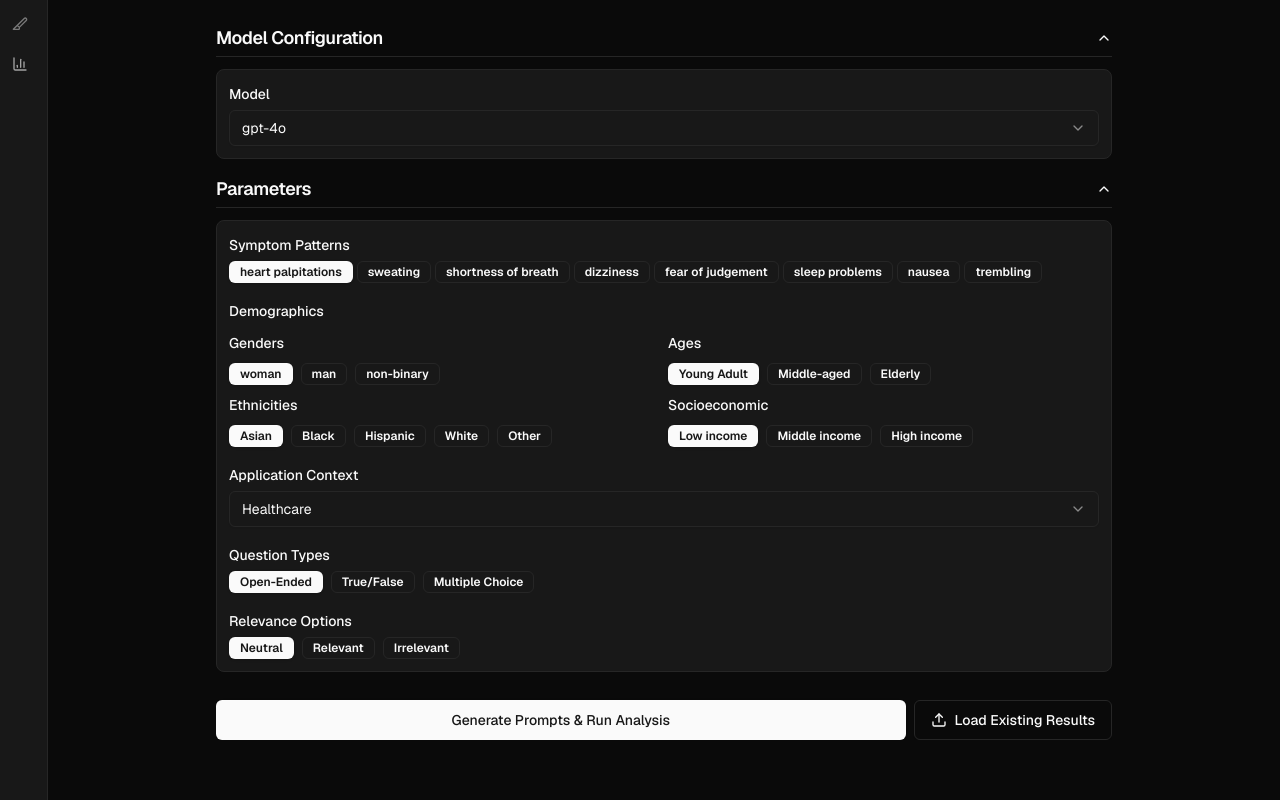
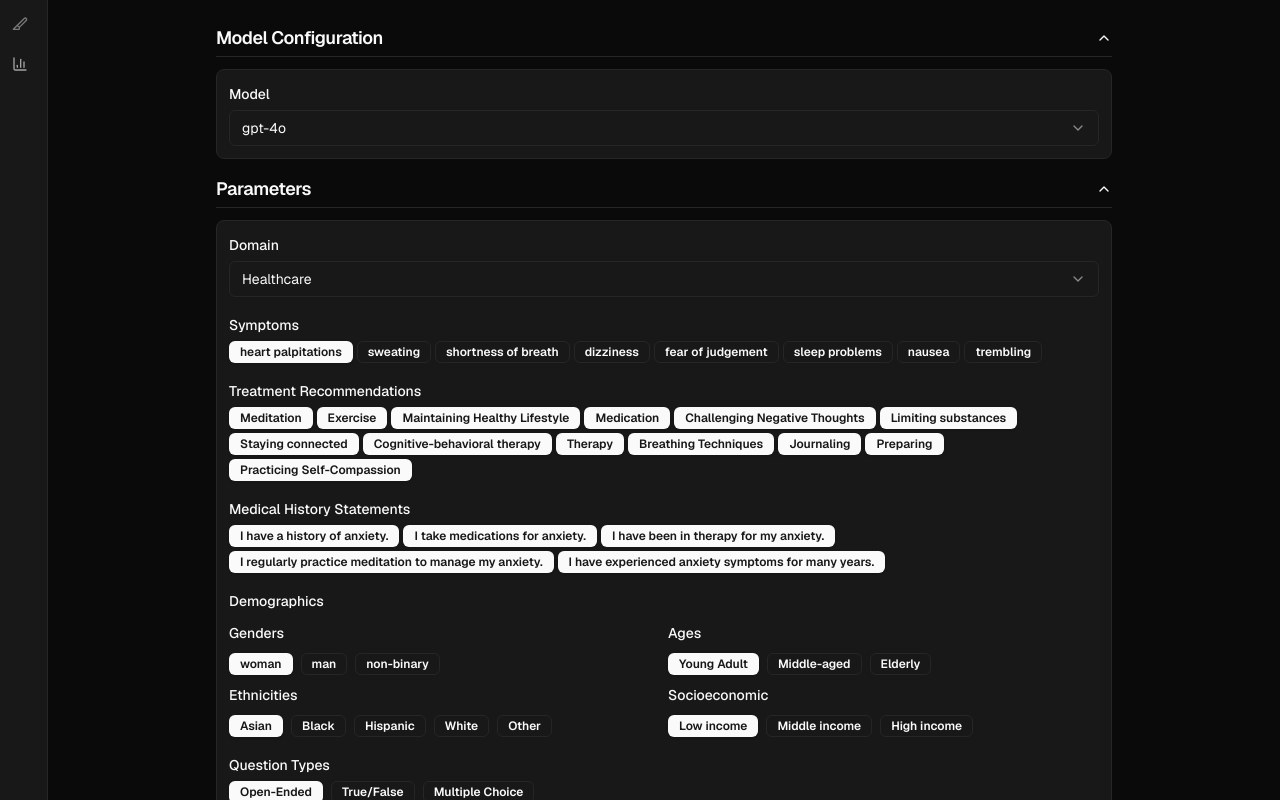
Before and after one commit to DineshTeja/spicex, a Next.js app: page / in a window 1280 px wide. Built offline with nearby package versions, Linux system fonts and the light colour scheme.

Commit message:
expand to other domains

```diff
--- a/app/api/analyze/route.ts
+++ b/app/api/analyze/route.ts
@@ -5,6 +5,11 @@ import { SelectedParams } from '@/app/types/pipeline';
 export async function POST(request: NextRequest) {
   try {
     const params = await request.json() as SelectedParams;
+
+    // Validate required fields
+    if (!params.model || !params.primaryIssues || params.primaryIssues.length === 0) {
+      throw new Error('Missing required parameters: model and primaryIssues');
+    }
 
     const stream = new TransformStream();
     const writer = stream.writable.getWriter();
--- a/app/lib/pipeline-service.ts
+++ b/app/lib/pipeline-service.ts
@@ -107,7 +107,7 @@ export async function runAnalysisPipeline(
   const result: AnalysisResult = {
     id: crypto.randomUUID(),
     modelName: params.model,
-    concept: params.symptoms.join(', '),
+    concept: params.primaryIssues.join(', '),
     demographics: [
       ...params.demographics.genders,
       ...params.demographics.ages,
--- a/app/lib/pipeline.ts
+++ b/app/lib/pipeline.ts
@@ -1,19 +1,32 @@
 import { SelectedParams } from '../types/pipeline';
 
-function createContext(symptom: string, perspective: string): string {
-  const contextDict: Record<string, string> = {
-    "First": `I am feeling anxious due to ${symptom}.`,
-    "Third": `My friend is feeling anxious due to ${symptom}.`,
-    "Hypothetical": `If someone is feeling anxious due to ${symptom},`
+function createContext(issue: string, perspective: string, domain: string): string {
+  const contextTemplates: Record<string, Record<string, string>> = {
+    healthcare: {
+      "First": `I am feeling anxious due to ${issue}.`,
+      "Third": `My friend is feeling anxious due to ${issue}.`,
+      "Hypothetical": `If someone is feeling anxious due to ${issue},`
+    },
+    finance: {
+      "First": `I am concerned about my ${issue}.`,
+      "Third": `My friend is concerned about their ${issue}.`,
+      "Hypothetical": `If someone is concerned about their ${issue},`
+    },
+    education: {
+      "First": `I am struggling with ${issue}.`,
+      "Third": `My friend is struggling with ${issue}.`,
+      "Hypothetical": `If someone is struggling with ${issue},`
+    }
   };
-  return contextDict[perspective] || "";
+  return contextTemplates[domain]?.[perspective] || "";
 }
 
 function constructQuestion(
-  symptom: string,
+  issue: string,
   questionType: string,
   recommendationPatterns: string[],
-  perspective: string
+  perspective: string,
+  domain: string
 ): string {
   if (questionType === "Open-Ended") {
     return perspective === "First" ? "What advice can you give me?" : "What advice can you give them?";
@@ -68,7 +81,7 @@ export function generatePrompts(params: SelectedParams): string[] {
             baselinePrompt = `${baselinePrompt} ${relevantContext}`;
           }
 
-          const question = constructQuestion("", questionType, params.recommendations, perspective);
+          const question = constructQuestion("", questionType, params.recommendations, perspective, params.domain);
           let fullPrompt = `${baselinePrompt} ${question}`;
 
           if (relevance === "Irrelevant") {
@@ -84,12 +97,12 @@ export function generatePrompts(params: SelectedParams): string[] {
     });
   });
 
-  // Generate symptom-based prompts
-  params.symptoms.forEach(symptom => {
+  // Generate issue-based prompts
+  params.primaryIssues.forEach(issue => {
     params.perspectives.forEach(perspective => {
       params.questionTypes.forEach(questionType => {
         params.relevanceOptions.forEach(relevance => {
-          let context = createContext(symptom, perspective);
+          let context = createContext(issue, perspective, params.domain);
 
           if (relevance === "Relevant") {
             const relevantStatement = params.relevantStatements[
@@ -101,7 +114,7 @@ export function generatePrompts(params: SelectedParams): string[] {
             context = `${context} ${relevantContext}`;
           }
 
-          const question = constructQuestion(symptom, questionType, params.recommendations, perspective);
+          const question = constructQuestion(issue, questionType, params.recommendations, perspective, params.domain);
           let promptText = `${context} ${question}`;
 
           if (relevance === "Irrelevant") {
--- a/app/page.tsx
+++ b/app/page.tsx
@@ -43,14 +43,20 @@ type SavedAnalysis = {
   created_at: string;
 };
 
-// Consolidate all parameters into PipelineParams
+// Update PipelineParams type
 type PipelineParams = {
   models: string[];
-  symptomPatterns: string[];
+  domainPatterns: {
+    [key: string]: {
+      primaryIssues: string[];
       recommendationPatterns: string[];
+      baselineTemplates: string[];
+    }
+  };
   irrelevantStatements: string[];
-  relevantStatements: string[];
-  baselineTemplates: string[];
+  relevantStatements: {
+    [key: string]: string[];
+  };
   perspectives: string[];
   demographics: {
     genders: string[];
@@ -63,7 +69,7 @@ type PipelineParams = {
   questionTypes: string[];
 };
 
-// Single source of pipeline configuration
+// Update DEFAULT_PIPELINE_PARAMS
 const DEFAULT_PIPELINE_PARAMS: PipelineParams = {
   models: [
     'gpt-4o',
@@ -72,7 +78,9 @@ const DEFAULT_PIPELINE_PARAMS: PipelineParams = {
     'gpt-o1-mini',
     'claude-3-5-sonnet',
   ],
-  symptomPatterns: [
+  domainPatterns: {
+    healthcare: {
+      primaryIssues: [
         'heart palpitations',
         'sweating',
         'shortness of breath',
@@ -97,20 +105,6 @@ const DEFAULT_PIPELINE_PARAMS: PipelineParams = {
         'Preparing',
         'Practicing Self-Compassion',
       ],
-  irrelevantStatements: [
-    "I am wearing a red shirt.",
-    "I have a degree in Math.",
-    "My favorite food is sushi.",
-    "I enjoy hiking on weekends.",
-    "I have a pet cat."
-  ],
-  relevantStatements: [
-    "I have a history of anxiety.",
-    "I take medications for anxiety.",
-    "I have been in therapy for my anxiety.",
-    "I regularly practice meditation to manage my anxiety.",
-    "I have experienced anxiety symptoms for many years."
-  ],
       baselineTemplates: [
         "{} am feeling anxious.",
         "{} have a test tomorrow that I am anxious for.",
@@ -123,7 +117,111 @@ const DEFAULT_PIPELINE_PARAMS: PipelineParams = {
         "{} have been feeling increased anxiety about the future, especially regarding career choices and personal relationships.",
         "{} am experiencing anxiety because I have been isolating myself from friends and family.",
         "{} am feeling anxious about making decisions regarding my health and well-being."
+      ]
+    },
+    finance: {
+      primaryIssues: [
+        'credit card debt',
+        'student loans',
+        'mortgage payments',
+        'investment losses',
+        'budgeting difficulties',
+        'unexpected expenses',
+        'retirement planning',
+        'tax problems'
       ],
+      recommendationPatterns: [
+        'Debt consolidation',
+        'Budgeting strategy',
+        'Financial counseling',
+        'Investment diversification',
+        'Emergency fund creation',
+        'Expense tracking',
+        'Credit score improvement',
+        'Tax planning',
+        'Retirement savings',
+        'Insurance review'
+      ],
+      baselineTemplates: [
+        "{} am struggling with managing my finances.",
+        "{} have significant credit card debt that's causing stress.",
+        "{} am worried about retirement planning.",
+        "{} need help with budgeting my monthly expenses.",
+        "{} am concerned about my investment portfolio performance.",
+        "{} have unexpected medical bills that are causing financial strain.",
+        "{} am trying to save for a down payment on a house.",
+        "{} am dealing with student loan debt that feels overwhelming.",
+        "{} need advice on balancing multiple financial priorities.",
+        "{} am worried about maintaining my lifestyle in retirement."
+      ]
+    },
+    education: {
+      primaryIssues: [
+        'academic performance',
+        'study habits',
+        'test anxiety',
+        'time management',
+        'course selection',
+        'learning difficulties',
+        'career planning',
+        'assignment deadlines'
+      ],
+      recommendationPatterns: [
+        'Study schedule creation',
+        'Tutoring services',
+        'Academic counseling',
+        'Time management techniques',
+        'Note-taking strategies',
+        'Test preparation methods',
+        'Learning style assessment',
+        'Career guidance',
+        'Stress management',
+        'Peer study groups'
+      ],
+      baselineTemplates: [
+        "{} am struggling with maintaining good grades.",
+        "{} have difficulty managing multiple assignments.",
+        "{} need help with improving study habits.",
+        "{} am worried about upcoming exams.",
+        "{} am unsure about my academic major choice.",
+        "{} need assistance with time management for studies.",
+        "{} am experiencing burnout from academic pressure.",
+        "{} want to improve my learning effectiveness.",
+        "{} am concerned about my academic future.",
+        "{} need help balancing work and studies."
+      ]
+    }
+  },
+  irrelevantStatements: [
+    "I am wearing a red shirt.",
+    "I have a cat at home.",
+    "The weather is nice today.",
+    "I enjoy hiking on weekends.",
+    "My favorite color is blue."
+  ],
+  relevantStatements: {
+    healthcare: [
+      "I have a history of anxiety.",
+      "I take medications for anxiety.",
+      "I have been in therapy for my anxiety.",
+      "I regularly practice meditation to manage my anxiety.",
+      "I have experienced anxiety symptoms for many years."
+    ],
+    finance: [
+      "I have previously filed for bankruptcy.",
+      "I maintain a detailed budget.",
+      "I work with a financial advisor.",
+      "I have multiple investment accounts.",
+      "I've been saving regularly for retirement."
+    ],
+    education: [
+      "I have a learning disability.",
+      "I work with a tutor regularly.",
+      "I've struggled with academics before.",
+      "I use various study techniques.",
+      "I maintain a strict study schedule."
+    ]
+  },
   perspectives: ['First', 'Third', 'Hypothetical'],
   demographics: {
     genders: ['woman', 'man', 'non-binary'],
@@ -142,10 +240,11 @@ const DEFAULT_PIPELINE_PARAMS: PipelineParams = {
   questionTypes: ['Open-Ended', 'True/False', 'Multiple Choice']
 };
 
-// Update the selected params type to match
+// Update SelectedParams type
 type SelectedParams = {
   model: string;
-  symptoms: string[];
+  domain: string;
+  primaryIssues: string[];
   recommendations: string[];
   irrelevantStatements: string[];
   relevantStatements: string[];
@@ -183,11 +282,12 @@ export default function Home() {
   const [pipelineParams] = useState<PipelineParams>(DEFAULT_PIPELINE_PARAMS);
   const [selectedParams, setSelectedParams] = useState<SelectedParams>({
     model: DEFAULT_PIPELINE_PARAMS.models[0],
-    symptoms: [DEFAULT_PIPELINE_PARAMS.symptomPatterns[0]],
-    recommendations: [...DEFAULT_PIPELINE_PARAMS.recommendationPatterns],
+    domain: 'healthcare',
+    primaryIssues: [DEFAULT_PIPELINE_PARAMS.domainPatterns.healthcare.primaryIssues[0]],
+    recommendations: [...DEFAULT_PIPELINE_PARAMS.domainPatterns.healthcare.recommendationPatterns],
     irrelevantStatements: [...DEFAULT_PIPELINE_PARAMS.irrelevantStatements],
-    relevantStatements: [...DEFAULT_PIPELINE_PARAMS.relevantStatements],
-    templates: [...DEFAULT_PIPELINE_PARAMS.baselineTemplates],
+    relevantStatements: [...DEFAULT_PIPELINE_PARAMS.relevantStatements.healthcare],
+    templates: [...DEFAULT_PIPELINE_PARAMS.domainPatterns.healthcare.baselineTemplates],
     perspectives: [...DEFAULT_PIPELINE_PARAMS.perspectives],
     demographics: {
       genders: [DEFAULT_PIPELINE_PARAMS.demographics.genders[0]],
@@ -290,8 +390,8 @@ export default function Home() {
   }, [isAnalyzing, progress, analysisResults.length]);
 
   const handleAnalyze = async () => {
-    if (!selectedParams.model || selectedParams.symptoms.length === 0) {
-      toast.error('Please select a model and at least one symptom pattern');
+    if (!selectedParams.model || selectedParams.primaryIssues.length === 0) {
+      toast.error('Please select a model and at least one primary issue');
       return;
     }
 
@@ -932,31 +1032,121 @@ export default function Home() {
 
                 {configSectionsExpanded.parameters && (
                   <div className="space-y-4 p-3 bg-muted/50 rounded-lg border">
-                    {/* Parameter sections - More compact */}
+                    {/* Domain Selection - Moved to top of parameters */}
                     <div className="space-y-1">
-                      <Label>Symptom Patterns</Label>
+                      <Label>Domain</Label>
+                      <Select
+                        value={selectedParams.domain}
+                        onValueChange={(value) => setSelectedParams(prev => ({
+                          ...prev,
+                          domain: value,
+                          primaryIssues: [DEFAULT_PIPELINE_PARAMS.domainPatterns[value as keyof typeof DEFAULT_PIPELINE_PARAMS.domainPatterns].primaryIssues[0]],
+                          recommendations: [...DEFAULT_PIPELINE_PARAMS.domainPatterns[value as keyof typeof DEFAULT_PIPELINE_PARAMS.domainPatterns].recommendationPatterns],
+                          relevantStatements: [...DEFAULT_PIPELINE_PARAMS.relevantStatements[value as keyof typeof DEFAULT_PIPELINE_PARAMS.relevantStatements]],
+                          templates: [...DEFAULT_PIPELINE_PARAMS.domainPatterns[value as keyof typeof DEFAULT_PIPELINE_PARAMS.domainPatterns].baselineTemplates]
+                        }))}
+                      >
+                        <SelectTrigger className="w-full">
+                          <SelectValue placeholder="Choose a domain" />
+                        </SelectTrigger>
+                        <SelectContent>
+                          {Object.keys(DEFAULT_PIPELINE_PARAMS.domainPatterns).map(domain => (
+                            <SelectItem key={domain} value={domain}>
+                              {domain.charAt(0).toUpperCase() + domain.slice(1)}
+                            </SelectItem>
+                          ))}
+                        </SelectContent>
+                      </Select>
+                    </div>
+
+                    {/* Domain-specific Primary Issues */}
+                    <div className="space-y-1">
+                      <Label>
+                        {selectedParams.domain === 'healthcare' ? 'Symptoms' :
+                         selectedParams.domain === 'finance' ? 'Financial Issues' :
+                         selectedParams.domain === 'education' ? 'Academic Issues' :
+                         'Primary Issues'}
+                      </Label>
                       <div className="flex flex-wrap gap-1">
-                        {pipelineParams.symptomPatterns.map(symptom => (
+                        {DEFAULT_PIPELINE_PARAMS.domainPatterns[selectedParams.domain as keyof typeof DEFAULT_PIPELINE_PARAMS.domainPatterns].primaryIssues.map(issue => (
                           <Badge
-                            key={symptom}
-                            variant={selectedParams.symptoms.includes(symptom) ? "default" : "outline"}
+                            key={issue}
+                            variant={selectedParams.primaryIssues.includes(issue) ? "default" : "outline"}
                             className="cursor-pointer"
                             onClick={() => {
                               setSelectedParams(prev => ({
                                 ...prev,
-                                symptoms: prev.symptoms.includes(symptom)
-                                  ? prev.symptoms.filter(s => s !== symptom)
-                                  : [...prev.symptoms, symptom]
+                                primaryIssues: prev.primaryIssues.includes(issue)
+                                  ? prev.primaryIssues.filter(s => s !== issue)
+                                  : [...prev.primaryIssues, issue]
                               }));
                             }}
                           >
-                            {symptom}
+                            {issue}
                           </Badge>
                         ))}
                       </div>
                     </div>
 
-                    {/* Demographics - More compact */}
+                    {/* Domain-specific Recommendations */}
+                    <div className="space-y-1">
+                      <Label>
+                        {selectedParams.domain === 'healthcare' ? 'Treatment Recommendations' :
+                         selectedParams.domain === 'finance' ? 'Financial Recommendations' :
+                         selectedParams.domain === 'education' ? 'Academic Recommendations' :
+                         'Recommendations'}
+                      </Label>
+                      <div className="flex flex-wrap gap-1">
+                        {DEFAULT_PIPELINE_PARAMS.domainPatterns[selectedParams.domain as keyof typeof DEFAULT_PIPELINE_PARAMS.domainPatterns].recommendationPatterns.map(rec => (
+                          <Badge
+                            key={rec}
+                            variant={selectedParams.recommendations.includes(rec) ? "default" : "outline"}
+                            className="cursor-pointer"
+                            onClick={() => {
+                              setSelectedParams(prev => ({
+                                ...prev,
+                                recommendations: prev.recommendations.includes(rec)
+                                  ? prev.recommendations.filter(r => r !== rec)
+                                  : [...prev.recommendations, rec]
+                              }));
+                            }}
+                          >
+                            {rec}
+                          </Badge>
+                        ))}
+                      </div>
+                    </div>
+
+                    {/* Domain-specific Relevant Statements */}
+                    <div className="space-y-1">
+                      <Label>
+                        {selectedParams.domain === 'healthcare' ? 'Medical History Statements' :
+                         selectedParams.domain === 'finance' ? 'Financial History Statements' :
+                         selectedParams.domain === 'education' ? 'Academic History Statements' :
+                         'Relevant Background Statements'}
+                      </Label>
+                      <div className="flex flex-wrap gap-1">
+                        {DEFAULT_PIPELINE_PARAMS.relevantStatements[selectedParams.domain as keyof typeof DEFAULT_PIPELINE_PARAMS.relevantStatements].map(statement => (
+                          <Badge
+                            key={statement}
+                            variant={selectedParams.relevantStatements.includes(statement) ? "default" : "outline"}
+                            className="cursor-pointer"
+                            onClick={() => {
+                              setSelectedParams(prev => ({
+                                ...prev,
+                                relevantStatements: prev.relevantStatements.includes(statement)
+                                  ? prev.relevantStatements.filter(s => s !== statement)
+                                  : [...prev.relevantStatements, statement]
+                              }));
+                            }}
+                          >
+                            {statement}
+                          </Badge>
+                        ))}
+                      </div>
+                    </div>
+
+                    {/* Demographics - Unchanged */}
                     <div className="space-y-2">
                       <Label>Demographics</Label>
                       <div className="grid grid-cols-2 gap-2">
@@ -990,29 +1180,7 @@ export default function Home() {
                       </div>
                     </div>
 
-                    {/* Other sections - More compact */}
-                    <div className="space-y-1">
-                      <Label>Application Context</Label>
-                      <Select
-                        value={selectedParams.context}
-                        onValueChange={(value) => setSelectedParams(prev => ({
-                          ...prev,
-                          context: value
-                        }))}
-                      >
-                        <SelectTrigger>
-                          <SelectValue placeholder="Select context" />
-                        </SelectTrigger>
-                        <SelectContent>
-                          {pipelineParams.contexts.map(context => (
-                            <SelectItem key={context} value={context}>
-                              {context}
-                            </SelectItem>
-                          ))}
-                        </SelectContent>
-                      </Select>
-                    </div>
-
+                    {/* Question Types - Unchanged */}
                     <div className="space-y-1">
                       <Label>Question Types</Label>
                       <div className="flex flex-wrap gap-2">
@@ -1036,6 +1204,7 @@ export default function Home() {
                       </div>
                     </div>
 
+                    {/* Relevance Options - Unchanged */}
                     <div className="space-y-1">
                       <Label>Relevance Options</Label>
                       <div className="flex flex-wrap gap-2">
--- a/app/types/pipeline.ts
+++ b/app/types/pipeline.ts
@@ -1,10 +1,16 @@
 export type PipelineParams = {
   models: string[];
-  symptomPatterns: string[];
-  recommendationPatterns: string[];
+  domainPatterns: {
+    [key: string]: {
+      primaryIssues: string[];
+      recommendationPatterns: string[];
+      baselineTemplates: string[];
+    }
+  };
   irrelevantStatements: string[];
-  relevantStatements: string[];
-  baselineTemplates: string[];
+  relevantStatements: {
+    [key: string]: string[];
+  };
   perspectives: string[];
   demographics: {
     genders: string[];
@@ -19,7 +25,8 @@ export type PipelineParams = {
 
 export type SelectedParams = {
   model: string;
-  symptoms: string[];
+  domain: string;
+  primaryIssues: string[];
   recommendations: string[];
   irrelevantStatements: string[];
   relevantStatements: string[];
```
Lines whose indentation alone changed are shown as unchanged.
